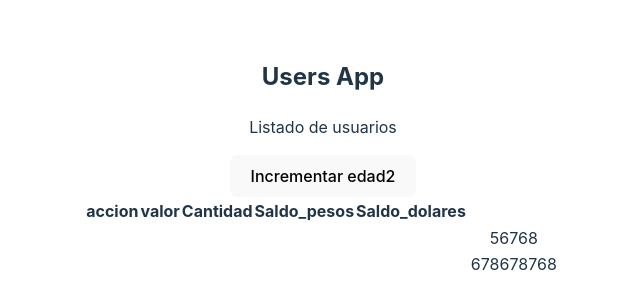
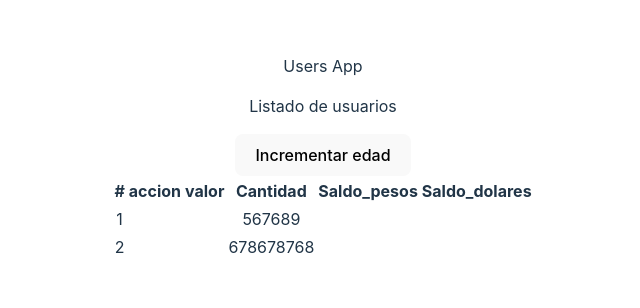
Before and after one commit to gditrani269/mi-form, a React (Vite) app: page / in a window 1280 px wide. Shown: the part 242-550 px from the top of the page, without its empty margins (317-957 px from the left). Built offline with nearby package versions, Linux system fonts and the light colour scheme.

Commit message:
funciona sin errores

```diff
--- a/src/UsersApp.jsx
+++ b/src/UsersApp.jsx
@@ -6,7 +6,7 @@ export const UsersApp = () => {
     return (
         <>
 
-            <h2>Users App</h2>
+            <>Users App</>
 
                     <UsersList />
 
--- a/src/components/MiRow.jsx
+++ b/src/components/MiRow.jsx
@@ -1,14 +1,16 @@
+import { useContext } from "react"
+import { NavLink } from "react-router-dom"
 
-export const MiRow = ({accion, valor, Cantidad, Saldo_pesos, Saldo_dolares}) => {
+export const MiRow = ({id, accion, valor, Cantidad, Saldo_pesos, Saldo_dolares}) => {
 
     return (
         <tr>
+            <td>{ id}</td>
             <td>{ accion}</td>
             <td>{ valor}</td>
             <td>{ Cantidad}</td>
             <td>{ Saldo_pesos}</td>
             <td>{ Saldo_dolares}</td>
         </tr>
-
     )
 }
--- a/src/components/UserRow.jsx
+++ b/src/components/UserRow.jsx
@@ -7,7 +7,7 @@ const initialUserForm = [
         "id": 1,
         username: 34234,
         email: 12345,
-        Cantidad: 56768
+        Cantidad: 567689
     },
     {
         "id": 2,
@@ -30,37 +30,39 @@ export const UserRow = () => {
 
     return (
 <>
-
+            <div>
                 <button onClick={handleButtonClick2}>
-                    Incrementar edad2
+                    Incrementar edad
                 </button>
-
-
-                    <td>
+            </div>
+            <table className="table table-hover table-striped">
+                <thead>
+                    <tr>
+                        <th>#</th>
                         <th>accion</th>
                         <th>valor</th>
                         <th>Cantidad</th>
                         <th>Saldo_pesos</th>
                         <th>Saldo_dolares</th>
-                    </td>
-
+                    </tr>
+                </thead>
                 <tbody>
                     {
                         //console.log ("userSelected from boton: ", userSelected)
-                        userSelected.map (({accion, id, valor, Cantidad, Saldo_pesos, Saldo_dolares}) => (
+                        userSelected.map (({id, accion, valor, Cantidad, Saldo_pesos, Saldo_dolares}) => (
                             <MiRow
                                 key={id}
+                                id={id}
                                 accion={accion}
                                 valor={valor}
                                 Cantidad={Cantidad}
                                 Saldo_pesos={Saldo_pesos}
-                                Saldo_dolares={Saldo_dolares}
-                            />
+                                Saldo_dolares={Saldo_dolares} />
                         ))
                     }
                 </tbody>
-
-                </>
+            </table>
+    </>
 
     )
 }
```
